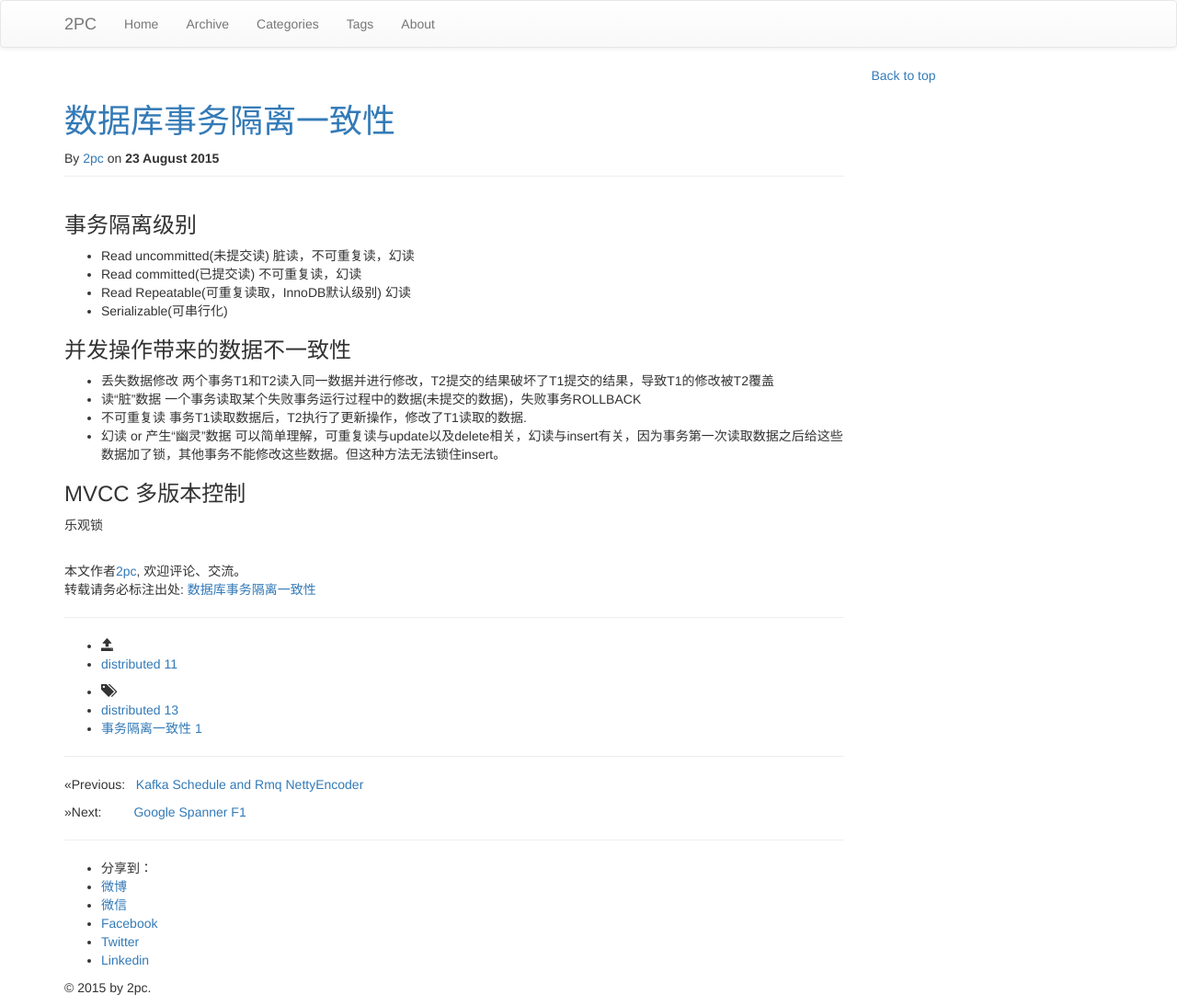
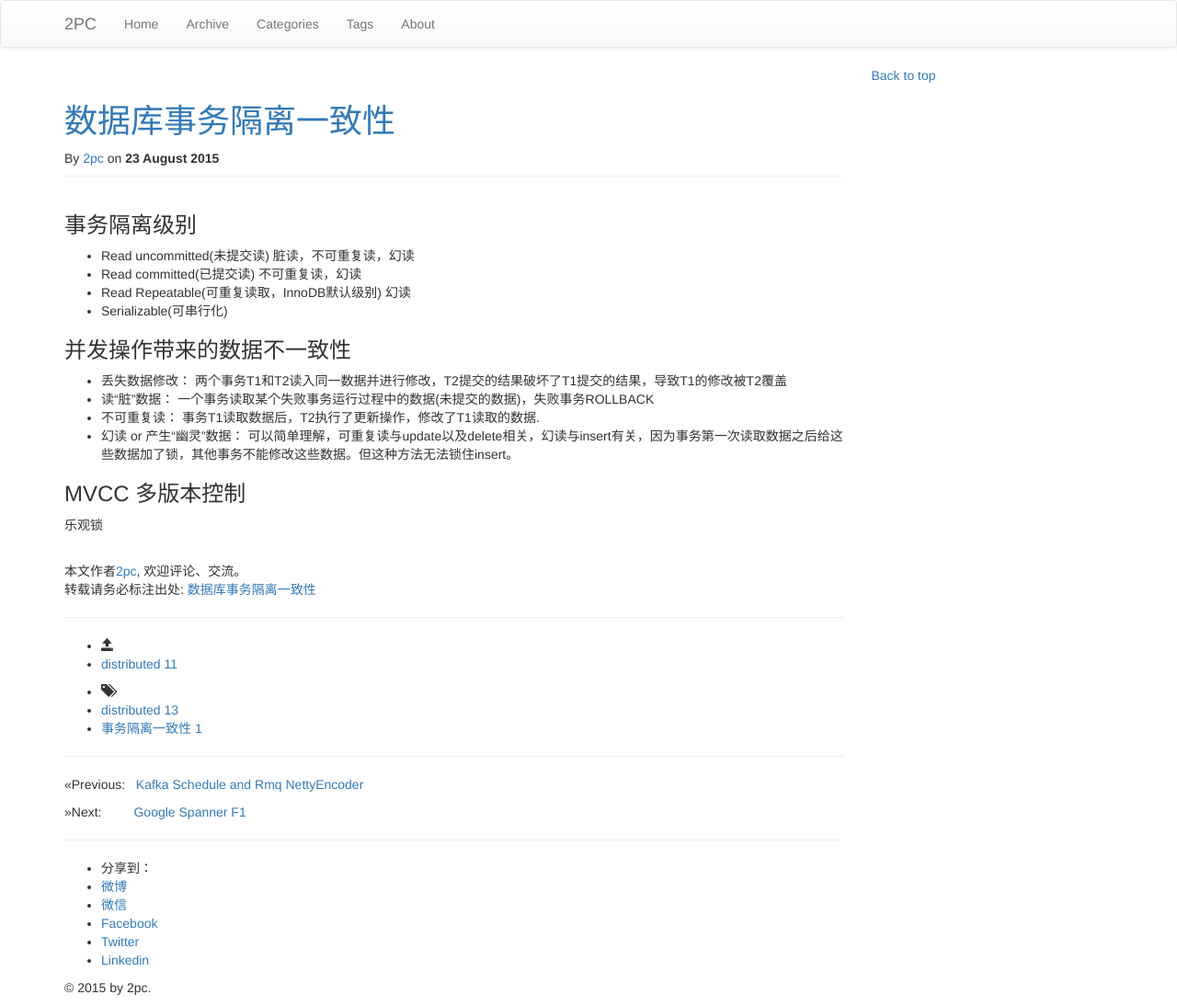
Before and after one commit to luyee/2pc.github.io, a Jekyll site: the page built from _posts/distributed/2015-08-23-db-tr.md, in a window 1280 px wide. Shown: the whole page at 92% size. Built offline with Jekyll 4.4.1, drawn with Linux system fonts in a browser that asks for light colours; nearby versions of some CDN libraries; library files that are not in the unit come from our copies; comment, search, counter and statistics services are not loaded.

Commit message:
Update 2015-08-23-db-tr.md

```diff
--- a/_posts/distributed/2015-08-23-db-tr.md
+++ b/_posts/distributed/2015-08-23-db-tr.md
@@ -19,13 +19,13 @@ tags: ["distributed","事务隔离一致性"]
 
 ### 并发操作带来的数据不一致性
 
-* 丢失数据修改
+* 丢失数据修改：
     两个事务T1和T2读入同一数据并进行修改，T2提交的结果破坏了T1提交的结果，导致T1的修改被T2覆盖
-* 读“脏”数据
+* 读“脏”数据：
     一个事务读取某个失败事务运行过程中的数据(未提交的数据)，失败事务ROLLBACK
-* 不可重复读
+* 不可重复读：
     事务T1读取数据后，T2执行了更新操作，修改了T1读取的数据.
-* 幻读 or 产生“幽灵”数据
+* 幻读 or 产生“幽灵”数据：
     可以简单理解，可重复读与update以及delete相关，幻读与insert有关，因为事务第一次读取数据之后给这些数据加了锁，其他事务不能修改这些数据。但这种方法无法锁住insert。
 
 ### MVCC 多版本控制
```
